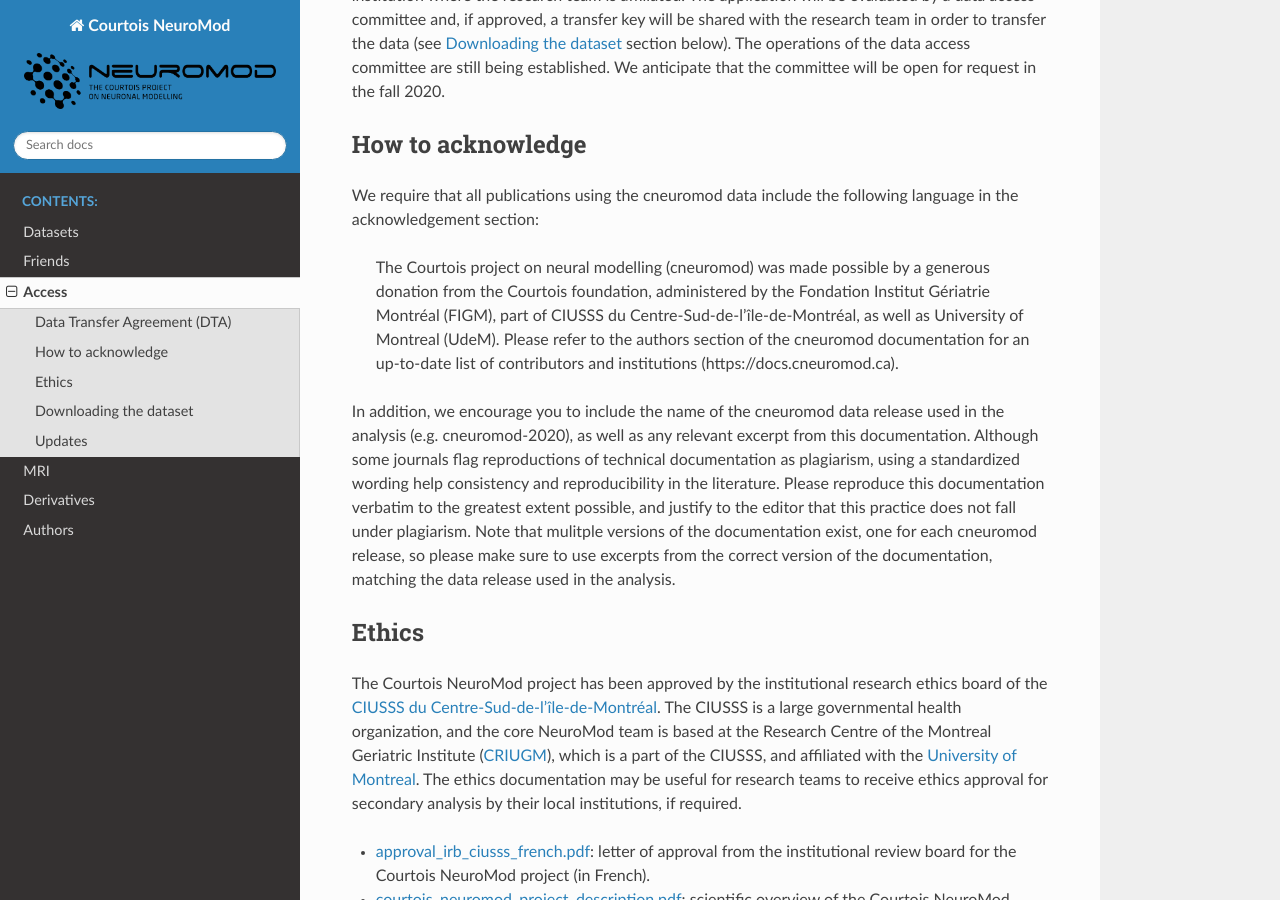
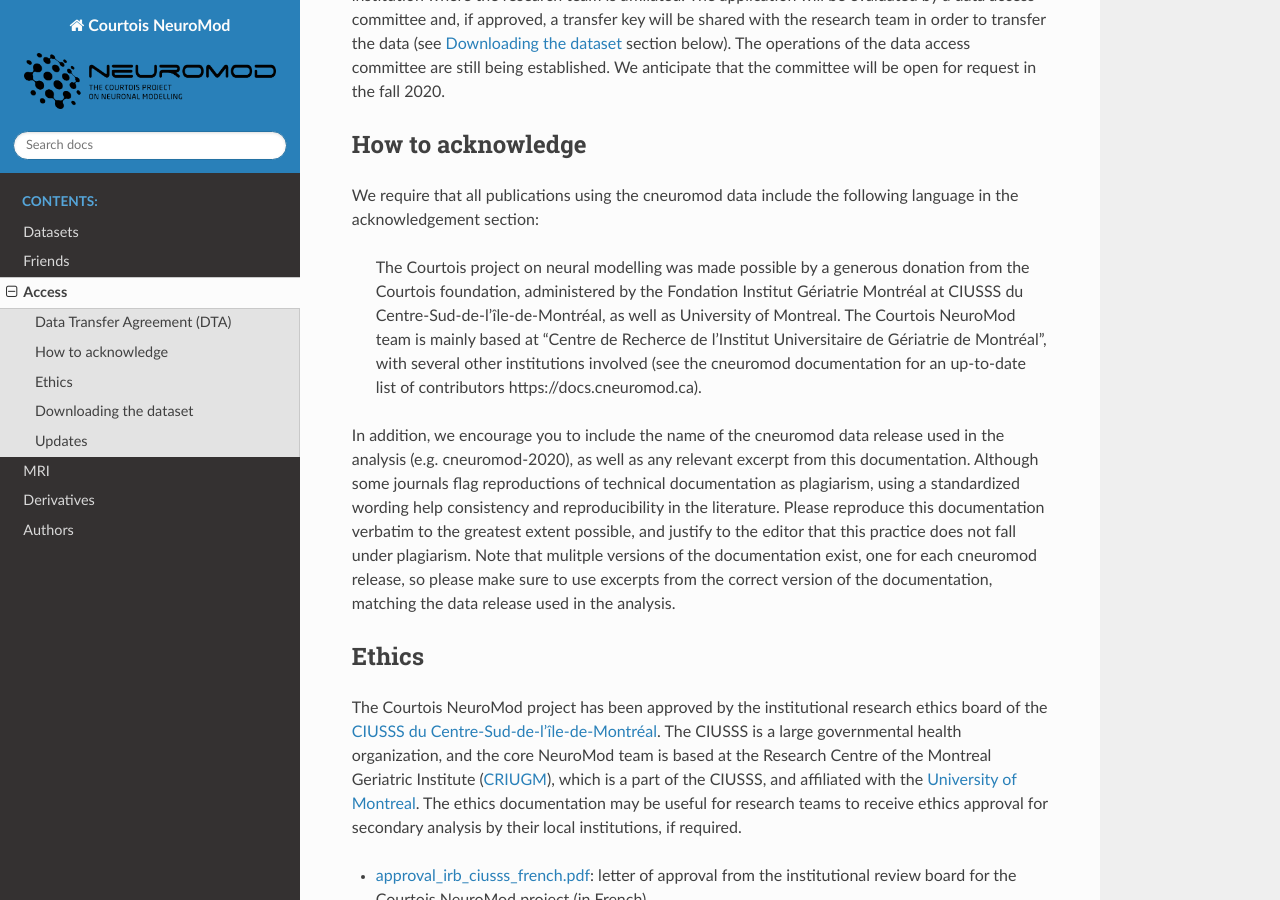
Before and after one commit to courtois-neuromod/cneuromod_docs, a Sphinx documentation site: the page built from source/ACCESS.md, in a window 1280 px wide and 900 px high, scrolled down 304 px. Built offline with Sphinx 7.4.7 and the Read the Docs theme 2.0.0, drawn with Linux system fonts in a browser that asks for light colours.

Commit message:
Update ACCESS.md

```diff
--- a/source/ACCESS.md
+++ b/source/ACCESS.md
@@ -7,7 +7,7 @@
 ## How to acknowledge
 
 We require that all publications using the cneuromod data include the following language in the acknowledgement section:
-> The Courtois project on neural modelling (cneuromod) was made possible by a generous donation from the Courtois foundation, administered by the Fondation Institut Gériatrie Montréal (FIGM), part of CIUSSS du Centre-Sud-de-l’île-de-Montréal, as well as University of Montreal (UdeM). Please refer to the authors section of the cneuromod documentation for an up-to-date list of contributors and institutions (https://docs.cneuromod.ca).
+> The Courtois project on neural modelling was made possible by a generous donation from the Courtois foundation, administered by the Fondation Institut Gériatrie Montréal at CIUSSS du Centre-Sud-de-l’île-de-Montréal, as well as University of Montreal. The Courtois NeuroMod team is mainly based at "Centre de Recherce de l'Institut Universitaire de Gériatrie de Montréal", with several other institutions involved (see the cneuromod documentation for an up-to-date list of contributors https://docs.cneuromod.ca).
 
 In addition, we encourage you to include the name of the cneuromod data release used in the analysis (e.g. cneuromod-2020), as well as any relevant excerpt from this documentation. Although some journals flag reproductions of technical documentation as plagiarism, using a standardized wording help consistency and reproducibility in the literature. Please reproduce this documentation verbatim to the greatest extent possible, and justify to the editor that this practice does not fall under plagiarism. Note that mulitple versions of the documentation exist, one for each cneuromod release, so please make sure to use excerpts from the correct version of the documentation, matching the data release used in the analysis.
 
```
